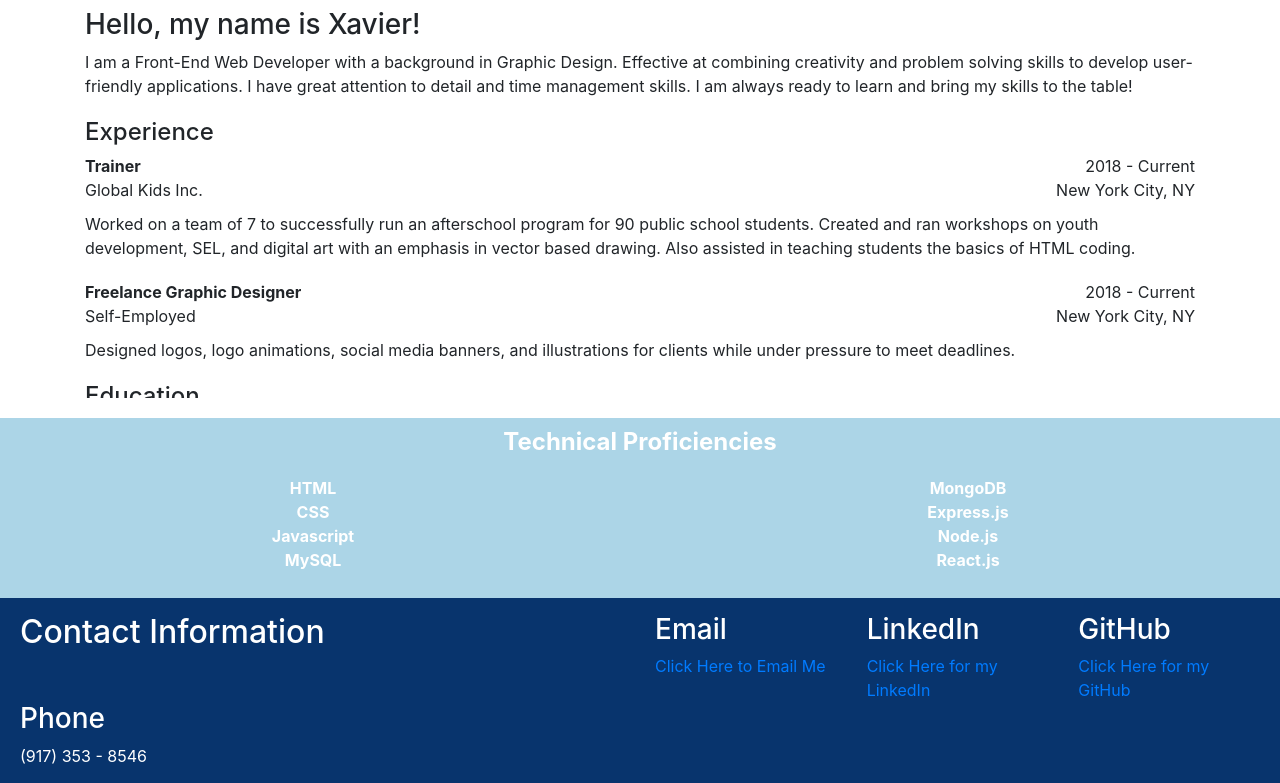
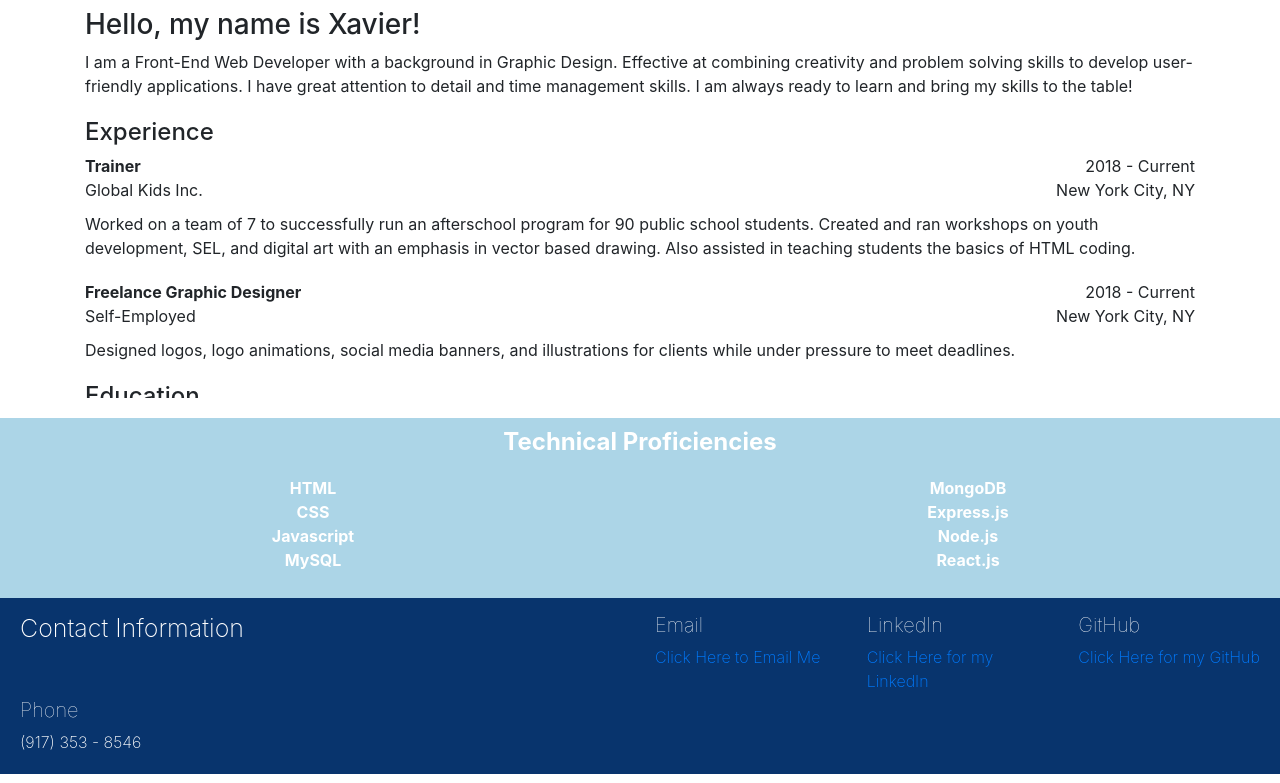
Before and after one commit to xj96/React-Portfolio, a React (Create React App) app: page / in a window 1280 px wide. Shown: the part 542-1325 px from the top of the page. Built offline with nearby package versions, Linux system fonts and the light colour scheme.

Commit message:
updated font-wieght values for footer content

```diff
--- a/src/components/Footer.css
+++ b/src/components/Footer.css
@@ -11,6 +11,24 @@
   z-index: 100;
 }
 
+.contact-item{
+  margin-bottom: 5px;
+}
+
 .contact-item a:hover {
   color: rgb(255, 225, 77);
 }
+
+h2{
+  font-weight: 200;
+  font-size: 25px;
+}
+
+.contact-item h3{
+  font-weight: 100;
+  font-size: 20px;
+}
+
+.contact-item p{
+  font-weight: 150;
+}
```
